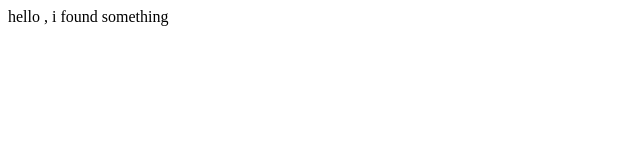
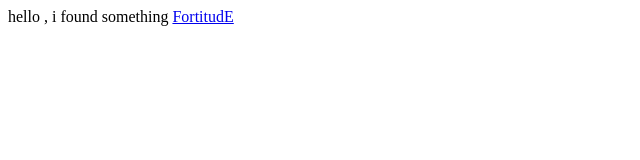
Before and after one commit to CharmingChameleon/CharmingChameleon.github.io, a plain HTML site: page index.html in a window 1280 px wide. Shown: the full height of the page, 0-640 px from the left. Drawn offline with Linux system fonts and the light colour scheme.

Commit message:
kuch ho gya hai

```diff
--- a/index.html
+++ b/index.html
@@ -1 +1,2 @@
 hello , i found something
+<a href="https://charmingchameleon.github.io/MyBook/">FortitudE</a>
```
